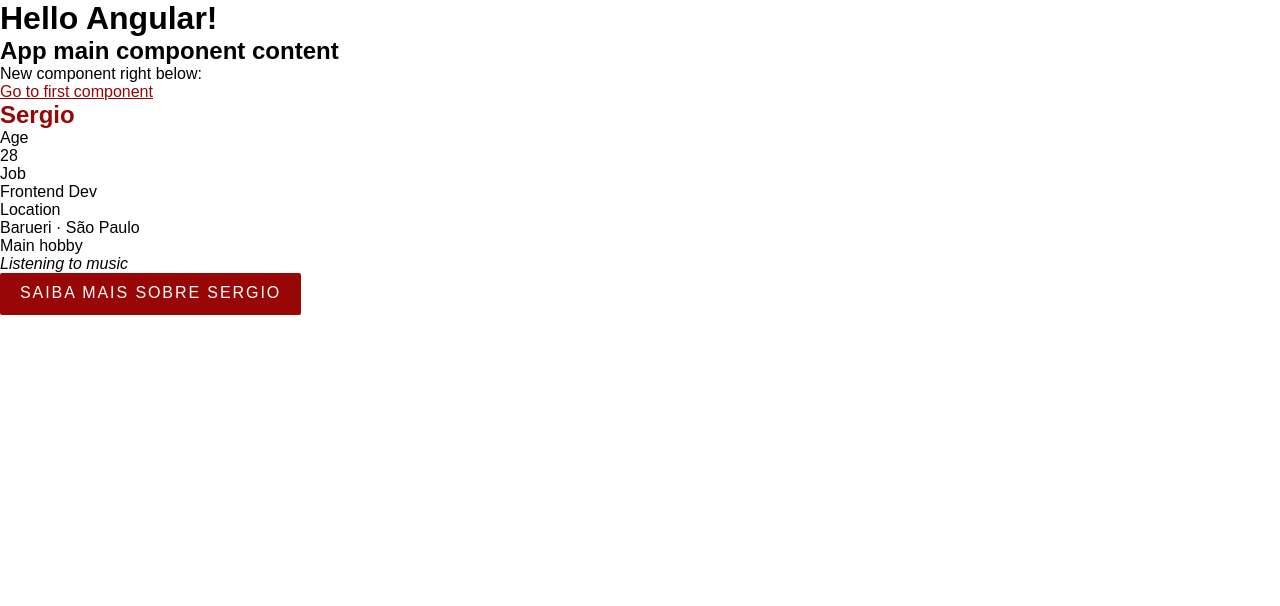
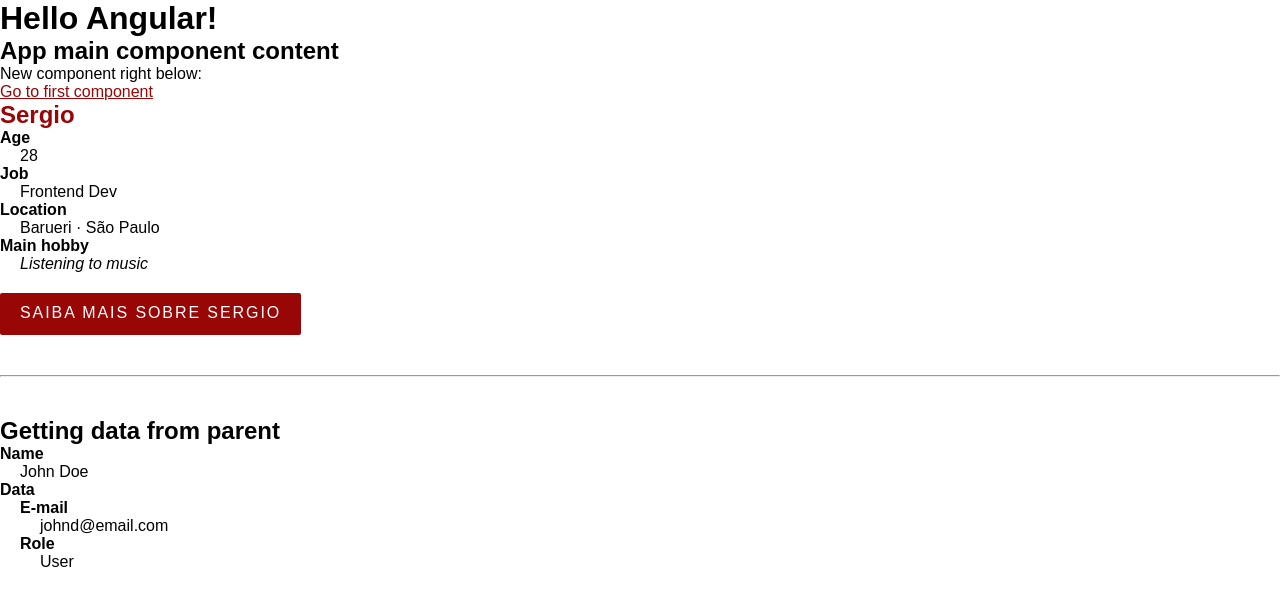
Before and after one commit to sergiofvs/angular-course, an Angular app: page / in a window 1280 px wide. Shown: the top 606 px of the page. Built offline with nearby package versions, Linux system fonts and the light colour scheme.

Commit message:
Share parent data to child

```diff
--- a/src/app/app.component.html
+++ b/src/app/app.component.html
@@ -2,4 +2,9 @@
 <h2>App main component content</h2>
 <p>New component right below:</p>
 <a href="#">Go to first component</a>
+
 <app-first-component></app-first-component>
+
+<hr>
+
+<app-parent-data [name]="user_name" [data]="user_data"></app-parent-data>
--- a/src/app/app.component.ts
+++ b/src/app/app.component.ts
@@ -7,4 +7,10 @@ import { Component } from '@angular/core';
 })
 export class AppComponent {
   title = 'Angular Course';
+
+  user_name = 'John Doe';
+  user_data = {
+    email: 'johnd@email.com',
+    role: 'User'
+  }
 }
--- a/src/app/app.module.ts
+++ b/src/app/app.module.ts
@@ -3,11 +3,13 @@ import { BrowserModule } from '@angular/platform-browser';
 
 import { AppComponent } from './app.component';
 import { FirstComponentComponent } from './components/first-component/first-component.component';
+import { ParentDataComponent } from './components/parent-data/parent-data.component';
 
 @NgModule({
   declarations: [
     AppComponent,
-    FirstComponentComponent
+    FirstComponentComponent,
+    ParentDataComponent
   ],
   imports: [
     BrowserModule
--- /dev/null
+++ b/src/app/components/parent-data/parent-data.component.html
@@ -0,0 +1,14 @@
+<h2>Getting data from parent</h2>
+<dl>
+  <dt>Name</dt>
+  <dd>{{ name }}</dd>
+  <dt>Data</dt>
+  <dd>
+    <dl>
+      <dt>E-mail</dt>
+      <dd>{{ data.email }}</dd>
+      <dt>Role</dt>
+      <dd>{{ data.role }}</dd>
+    </dl>
+  </dd>
+</dl>
--- /dev/null
+++ b/src/app/components/parent-data/parent-data.component.ts
@@ -0,0 +1,15 @@
+import { Component, Input, OnInit } from '@angular/core';
+
+@Component({
+  selector: 'app-parent-data',
+  templateUrl: './parent-data.component.html',
+  styleUrls: ['./parent-data.component.css'],
+})
+export class ParentDataComponent implements OnInit {
+  @Input() name: string = '';
+  @Input() data: any = {};
+
+  constructor() {}
+
+  ngOnInit(): void {}
+}
--- a/src/styles.css
+++ b/src/styles.css
@@ -17,3 +17,20 @@ body {
 a {
   color: var(--color-primary);
 }
+
+hr {
+  margin-top: 40px;
+  margin-bottom: 40px;
+}
+
+dl {
+  margin-bottom: 20px;
+}
+
+dt {
+  font-weight: 700;
+}
+
+dd {
+  padding-left: 20px;
+}
```
Also changed, not shown: src/app/components/parent-data/parent-data.component.css (added), 1 other file (tests, documents, lock files or other folders).
